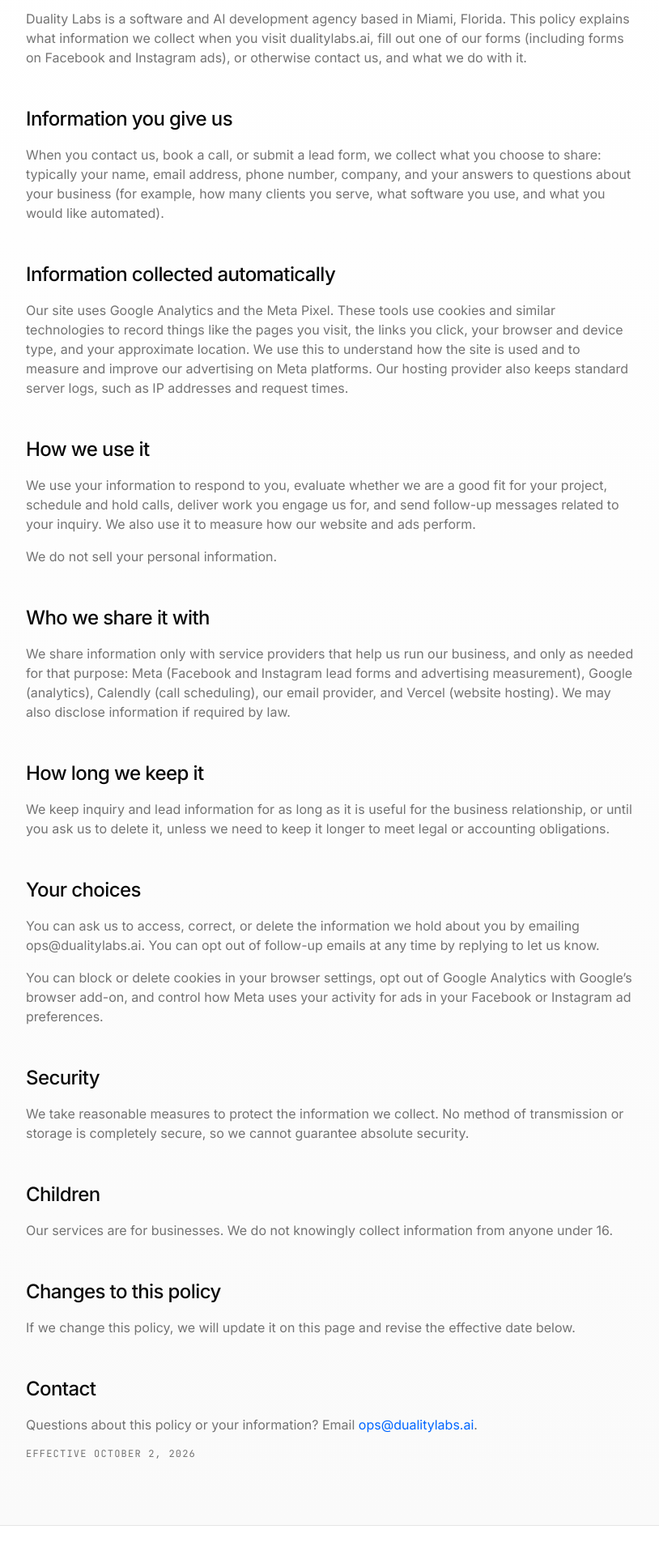
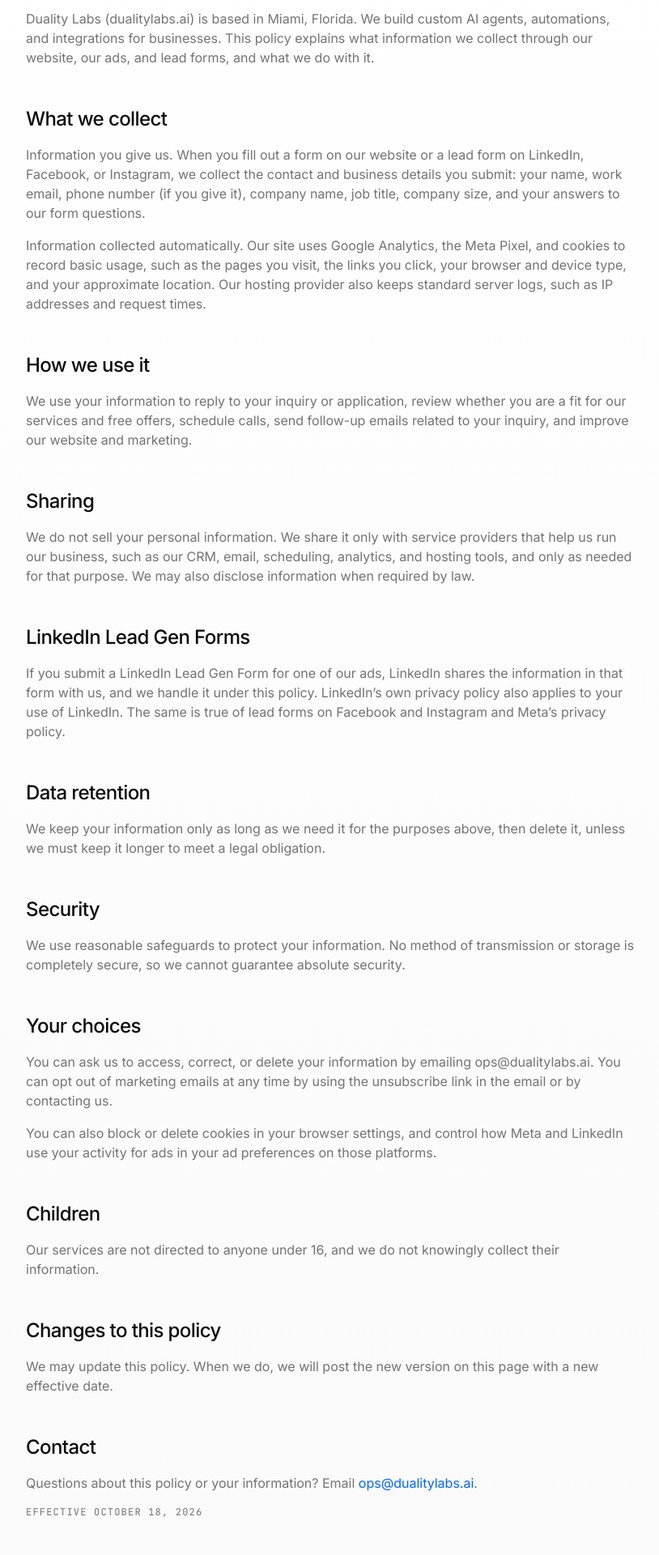
Before and after one commit to Erichalfonso/duality-labs, a Next.js app: page /privacy in a window 1280 px wide. Shown: the part 500-2420 px from the top of the page at 81% size, without its empty margins (232-1046 px from the left). Built offline with nearby package versions, Linux system fonts and the light colour scheme.

Commit message:
Update privacy policy: LinkedIn Lead Gen Forms, retention, choices (#21)

```diff
--- a/app/privacy/page.tsx
+++ b/app/privacy/page.tsx
@@ -5,7 +5,7 @@ import type { Metadata } from 'next'
 
 export const metadata: Metadata = {
   title: 'Privacy Policy',
-  description: 'How Duality Labs collects, uses, and protects information from visitors to dualitylabs.ai and people who contact us.',
+  description: 'How Duality Labs collects, uses, and protects information from website visitors and people who submit our forms, including LinkedIn Lead Gen Forms.',
   alternates: {
     canonical: 'https://www.dualitylabs.ai/privacy',
   },
@@ -15,63 +15,63 @@ const sections = [
   {
     heading: 'Who we are',
     body: [
-      'Duality Labs is a software and AI development agency based in Miami, Florida. This policy explains what information we collect when you visit dualitylabs.ai, fill out one of our forms (including forms on Facebook and Instagram ads), or otherwise contact us, and what we do with it.',
+      'Duality Labs (dualitylabs.ai) is based in Miami, Florida. We build custom AI agents, automations, and integrations for businesses. This policy explains what information we collect through our website, our ads, and lead forms, and what we do with it.',
     ],
   },
   {
-    heading: 'Information you give us',
+    heading: 'What we collect',
     body: [
-      'When you contact us, book a call, or submit a lead form, we collect what you choose to share: typically your name, email address, phone number, company, and your answers to questions about your business (for example, how many clients you serve, what software you use, and what you would like automated).',
-    ],
-  },
-  {
-    heading: 'Information collected automatically',
-    body: [
-      'Our site uses Google Analytics and the Meta Pixel. These tools use cookies and similar technologies to record things like the pages you visit, the links you click, your browser and device type, and your approximate location. We use this to understand how the site is used and to measure and improve our advertising on Meta platforms. Our hosting provider also keeps standard server logs, such as IP addresses and request times.',
+      'Information you give us. When you fill out a form on our website or a lead form on LinkedIn, Facebook, or Instagram, we collect the contact and business details you submit: your name, work email, phone number (if you give it), company name, job title, company size, and your answers to our form questions.',
+      'Information collected automatically. Our site uses Google Analytics, the Meta Pixel, and cookies to record basic usage, such as the pages you visit, the links you click, your browser and device type, and your approximate location. Our hosting provider also keeps standard server logs, such as IP addresses and request times.',
     ],
   },
   {
     heading: 'How we use it',
     body: [
-      'We use your information to respond to you, evaluate whether we are a good fit for your project, schedule and hold calls, deliver work you engage us for, and send follow-up messages related to your inquiry. We also use it to measure how our website and ads perform.',
-      'We do not sell your personal information.',
+      'We use your information to reply to your inquiry or application, review whether you are a fit for our services and free offers, schedule calls, send follow-up emails related to your inquiry, and improve our website and marketing.',
     ],
   },
   {
-    heading: 'Who we share it with',
+    heading: 'Sharing',
     body: [
-      'We share information only with service providers that help us run our business, and only as needed for that purpose: Meta (Facebook and Instagram lead forms and advertising measurement), Google (analytics), Calendly (call scheduling), our email provider, and Vercel (website hosting). We may also disclose information if required by law.',
+      'We do not sell your personal information. We share it only with service providers that help us run our business, such as our CRM, email, scheduling, analytics, and hosting tools, and only as needed for that purpose. We may also disclose information when required by law.',
     ],
   },
   {
-    heading: 'How long we keep it',
+    heading: 'LinkedIn Lead Gen Forms',
     body: [
-      'We keep inquiry and lead information for as long as it is useful for the business relationship, or until you ask us to delete it, unless we need to keep it longer to meet legal or accounting obligations.',
+      'If you submit a LinkedIn Lead Gen Form for one of our ads, LinkedIn shares the information in that form with us, and we handle it under this policy. LinkedIn’s own privacy policy also applies to your use of LinkedIn. The same is true of lead forms on Facebook and Instagram and Meta’s privacy policy.',
+    ],
+  },
+  {
+    heading: 'Data retention',
+    body: [
+      'We keep your information only as long as we need it for the purposes above, then delete it, unless we must keep it longer to meet a legal obligation.',
+    ],
+  },
+  {
+    heading: 'Security',
+    body: [
+      'We use reasonable safeguards to protect your information. No method of transmission or storage is completely secure, so we cannot guarantee absolute security.',
     ],
   },
   {
     heading: 'Your choices',
     body: [
-      'You can ask us to access, correct, or delete the information we hold about you by emailing ops@dualitylabs.ai. You can opt out of follow-up emails at any time by replying to let us know.',
-      'You can block or delete cookies in your browser settings, opt out of Google Analytics with Google’s browser add-on, and control how Meta uses your activity for ads in your Facebook or Instagram ad preferences.',
-    ],
-  },
-  {
-    heading: 'Security',
-    body: [
-      'We take reasonable measures to protect the information we collect. No method of transmission or storage is completely secure, so we cannot guarantee absolute security.',
+      'You can ask us to access, correct, or delete your information by emailing ops@dualitylabs.ai. You can opt out of marketing emails at any time by using the unsubscribe link in the email or by contacting us.',
+      'You can also block or delete cookies in your browser settings, and control how Meta and LinkedIn use your activity for ads in your ad preferences on those platforms.',
     ],
   },
   {
     heading: 'Children',
     body: [
-      'Our services are for businesses. We do not knowingly collect information from anyone under 16.',
+      'Our services are not directed to anyone under 16, and we do not knowingly collect their information.',
     ],
   },
   {
     heading: 'Changes to this policy',
     body: [
-      'If we change this policy, we will update it on this page and revise the effective date below.',
+      'We may update this policy. When we do, we will post the new version on this page with a new effective date.',
     ],
   },
 ]
@@ -110,7 +110,7 @@ export default function PrivacyPage() {
                   <a href="mailto:ops@dualitylabs.ai" className="text-accent hover:underline">ops@dualitylabs.ai</a>.
                 </p>
                 <p className="font-mono text-xs uppercase tracking-widest text-text-secondary">
-                  Effective October 2, 2026
+                  Effective October 18, 2026
                 </p>
               </div>
             </div>
--- a/app/sitemap.ts
+++ b/app/sitemap.ts
@@ -78,7 +78,7 @@ export default function sitemap(): MetadataRoute.Sitemap {
     },
     {
       url: `${baseUrl}/privacy`,
-      lastModified: new Date('2026-10-02'),
+      lastModified: new Date('2026-10-18'),
       changeFrequency: 'yearly',
       priority: 0.2,
     },
```
